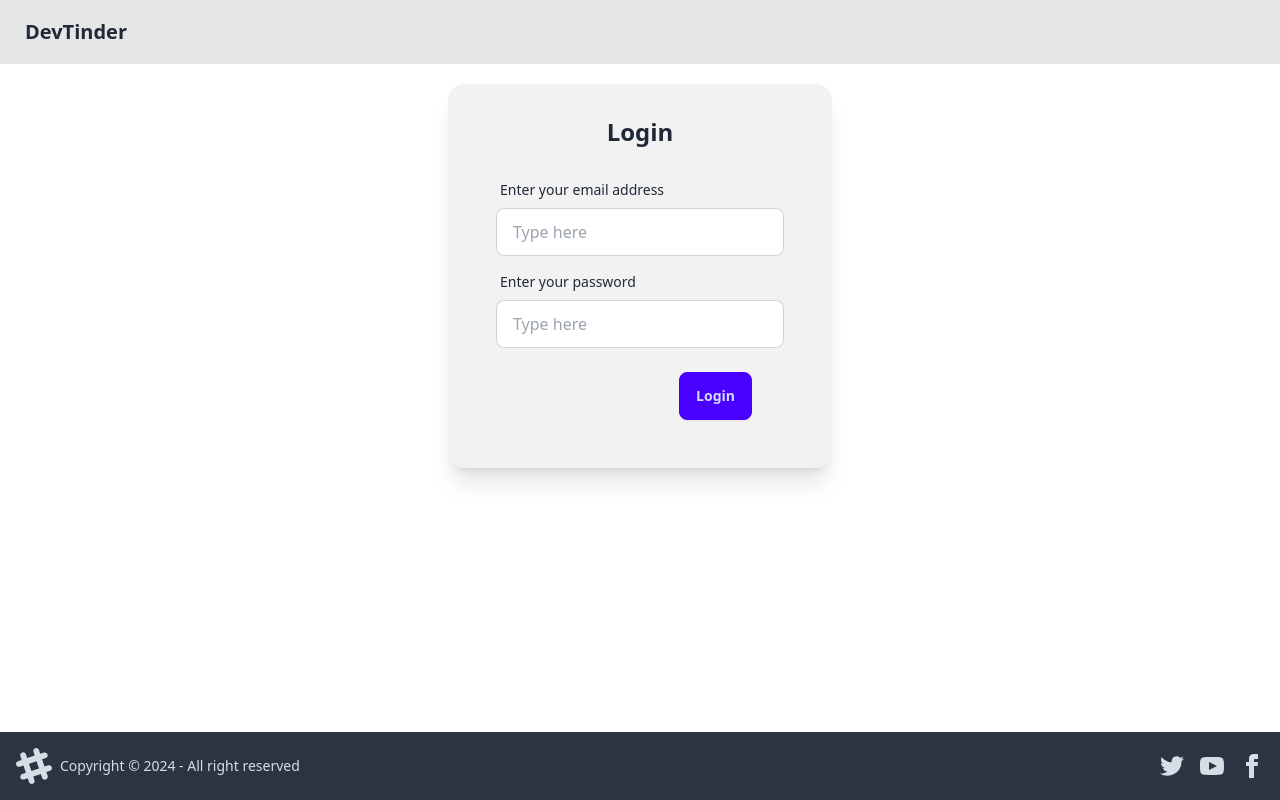
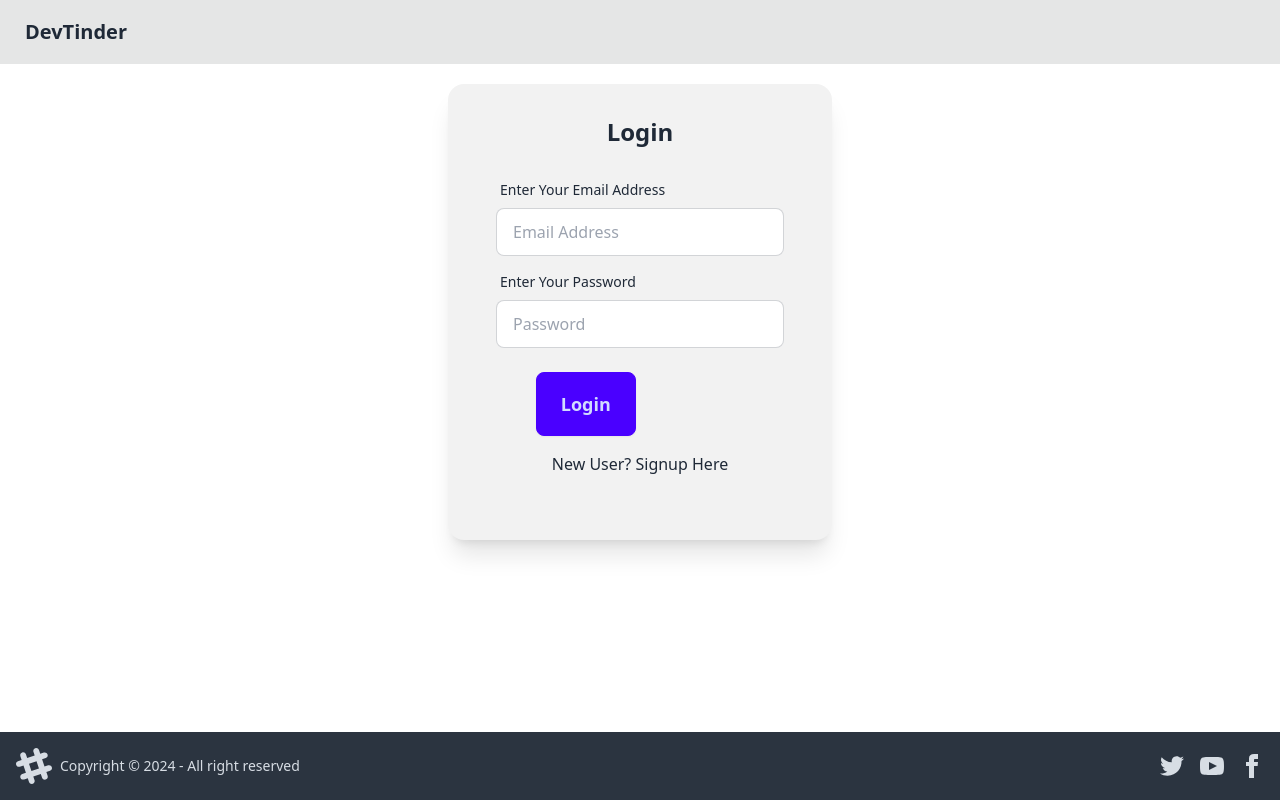
Before and after one commit to abhishek17551/DevTinder-UI, a React (Vite) app: page /login in a window 1280 px wide. Built offline with nearby package versions, Linux system fonts and the light colour scheme; no server answers.

Commit message:
added SIgnup form and its functionality

```diff
--- a/src/pages/Login.jsx
+++ b/src/pages/Login.jsx
@@ -8,6 +8,9 @@ import { BASE_URL } from '../utils/constants.'
 const Login = () => {
   const [emailId,setEmailId] = useState('')
   const [password,setPassword] = useState('')
+  const [firstName, setFirstName] = useState("");
+  const [lastName, setLastName] = useState("");
+  const [isLoginForm, setIsLoginForm] = useState(true);
   const [error,setError] = useState('')
   const dispatch = useDispatch()
   const navigate = useNavigate()
@@ -26,19 +29,64 @@ const Login = () => {
       console.error(err)
     }
   }
+
+  const handleSignup = async () => {
+    try {
+      const res = await axios.post(BASE_URL + "/signup",
+        {firstName, lastName, emailId, password},
+        {withCredentials : true}
+      )
+      dispatch(addUser(res?.data?.data))
+      return navigate("/profile")
+    }
+
+    catch (err) {
+      setError(err?.response?.data || 'Something went wrong!')
+
+    }
+  }
   return (
     <div className='flex justify-center mt-5'>
       <div className="card bg-base-200 w-96 shadow-xl">
         <div className="card-body">
-          <h2 className="card-title text-2xl justify-center">Login</h2>
+          <h2 className="card-title text-2xl justify-center">{isLoginForm ? "Login" : "Sign Up"}</h2>
           <div className="card-actions justify-center m-4">
+          {!isLoginForm && (
+            <>
             <label className="form-control w-full max-w-xs">
               <div className="label">
-                <span className="label-text">Enter your email address</span>
+                <span className="label-text">Enter Your First Name </span>
               </div>
               <input
                 type="text"
-                placeholder="Type here"
+                placeholder="First Name"
+                className="input input-bordered w-full max-w-xs"
+                value={firstName}
+                onChange={(e) => setFirstName(e.target.value)}
+              />
+            </label>
+
+            <label className="form-control w-full max-w-xs">
+              <div className="label">
+                <span className="label-text">Enter Your Last Name</span>
+              </div>
+              <input
+                type="text"
+                placeholder="Last Name"
+                className="input input-bordered w-full max-w-xs"
+                value={lastName}
+                onChange={(e) => setLastName(e.target.value)}
+              />
+            </label>
+            </>
+          )}
+            <label className="form-control w-full max-w-xs">
+              <div className="label">
+                <span className="label-text">Enter Your Email Address</span>
+              </div>
+              <input
+                type="text"
+                placeholder="Email Address"
                 className="input input-bordered w-full max-w-xs"
                 value={emailId}
                 onChange={(e) => setEmailId(e.target.value)}
@@ -47,18 +95,27 @@ const Login = () => {
 
             <label className="form-control w-full max-w-xs">
               <div className="label">
-                <span className="label-text">Enter your password </span>
+                <span className="label-text">Enter Your Password </span>
               </div>
               <input
                 type="password"
-                placeholder="Type here"
+                placeholder="Password"
                 className="input input-bordered w-full max-w-xs"
                 value={password}
                 onChange={(e) => setPassword(e.target.value)}
               />
             </label>
+
+            <div className='justify-center mt-4'>
             <p className='text-red-600'>{error}</p>
-            <button className="btn btn-primary mt-4 mx-8" onClick={handleLogin}>Login</button>
+            <button className="btn btn-primary btn-lg " onClick={isLoginForm ? handleLogin : handleSignup}>{isLoginForm ? "Login" : "Sign Up"}</button>
+            <p
+              className="cursor-pointer p-4"
+              onClick={() => setIsLoginForm(value => !value)}
+            >
+              {isLoginForm ? "New User? Signup Here" : "Existing User? Login Here"}
+            </p>
+            </div>
           </div>
         </div>
       </div>
```
